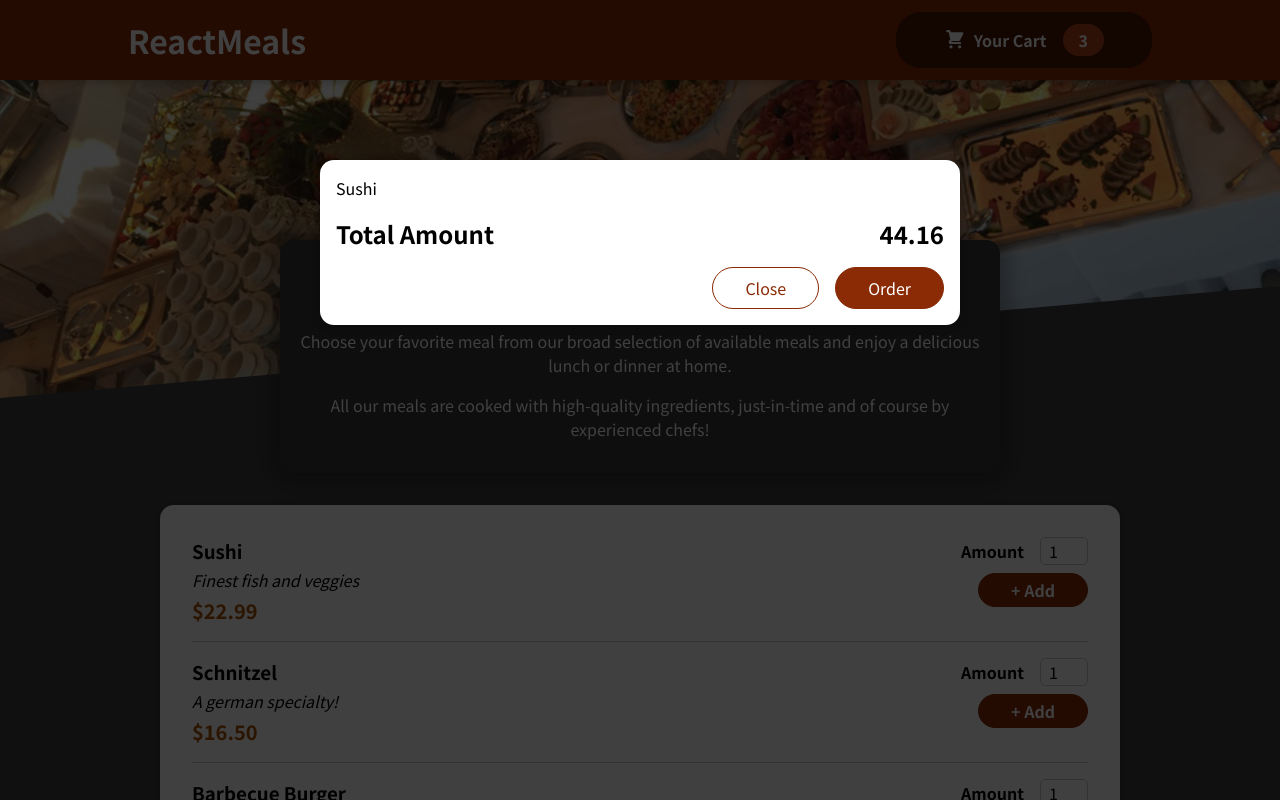
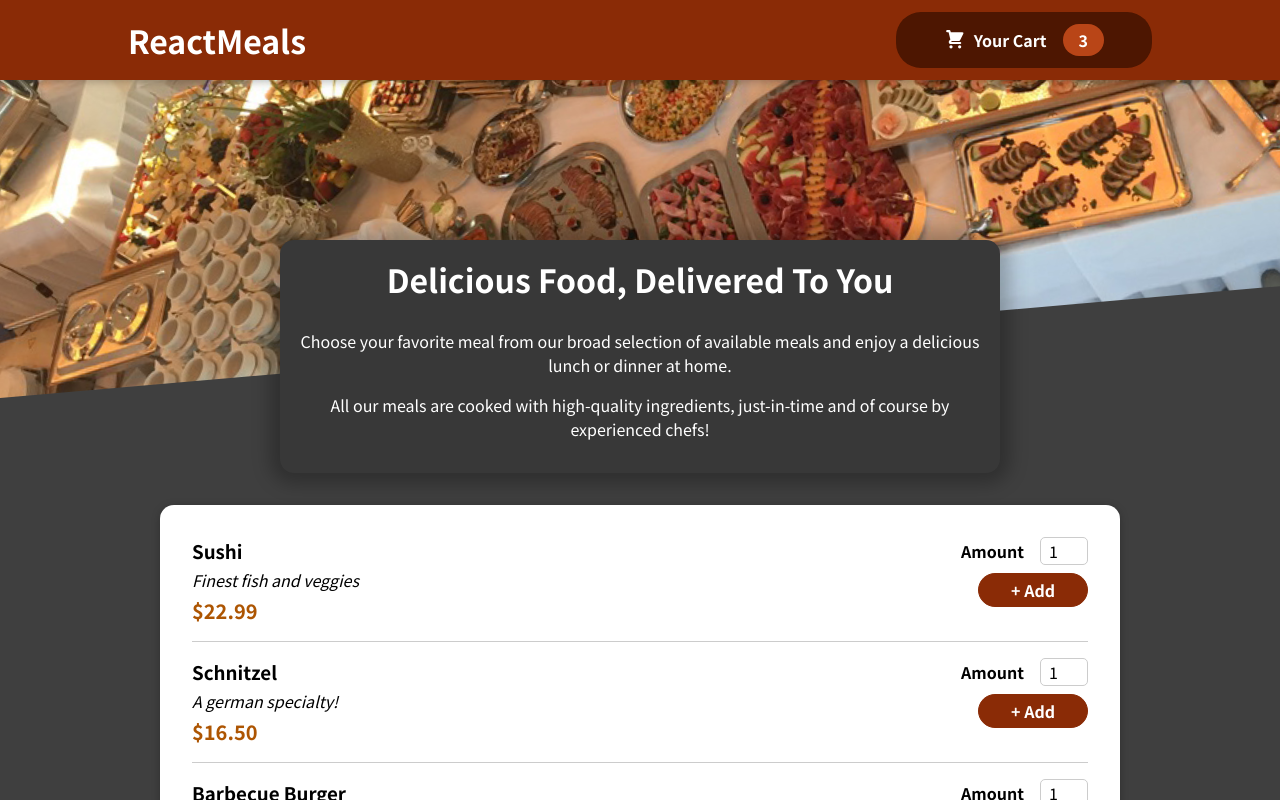
Before and after one commit to Abstract-ak/Food-Order-APP--SelfMade-main, a React (Create React App) app in the folder Food-Order-APP--SelfMade-main/: page / in a window 1280 px wide. Shown: the top 800 px of the page. Built offline with nearby package versions, Linux system fonts and the light colour scheme.

Commit message:
CartShow Handler

```diff
--- a/Food-Order-APP--SelfMade-main/src/App.js
+++ b/Food-Order-APP--SelfMade-main/src/App.js
@@ -1,13 +1,26 @@
-import { Fragment } from "react";
+import { Fragment, useState } from "react";
 import Header from "./components/Layout/Header";
 import Meals from "./components/Meals/Meals";
 import Cart from "./components/Cart/Cart";
 
 function App() {
+  const [cartIsShow, setCartIsShown] = useState(false);
+
+  const showCartHandler = () => {
+    setCartIsShown(!cartIsShow);
+
+  }
+
+  const hideCartHandler = () => {
+    setCartIsShown(false);
+  }
+
   return (
     <Fragment>
-      <Cart />
-      <Header />
+      {cartIsShow && <Cart onClose={hideCartHandler}/>}
+
+      {/* paas props function */}
+      <Header onShowCart={showCartHandler}/>
       <main>
         <Meals />
       </main>
--- a/Food-Order-APP--SelfMade-main/src/components/Cart/Cart.jsx
+++ b/Food-Order-APP--SelfMade-main/src/components/Cart/Cart.jsx
@@ -1,7 +1,7 @@
 import Modal from '../UI/Modal';
 import classes from './Cart.module.css';
 
-const Cart = () => {
+const Cart = (props) => {
     const cartItems = (
         <ul className= {classes['cart-items']}>
             {[{ id: 'c1', name: 'Sushi', amount: 2, price: 12.99 }].map(item =>
@@ -10,14 +10,15 @@
         </ul>
     );
     return (
-        <Modal>
+        <Modal onClose={props.onClose}>
             {cartItems}
             <div className={classes.total}>
                 <span>Total Amount</span>
                 <span>44.16</span>
             </div>
             <div className={classes.actions}>
-                <button className={classes['button--alt']}>Close</button>
+                <button className={classes['button--alt']} onClick={props.onClose}>
+                    Close</button>
                 <button className={classes.button}>Order</button>
             </div>
         </Modal>
--- a/Food-Order-APP--SelfMade-main/src/components/Layout/Header.jsx
+++ b/Food-Order-APP--SelfMade-main/src/components/Layout/Header.jsx
@@ -9,7 +9,7 @@
         <header className={classes.header}>
             <h1>ReactMeals</h1>
             {/* <button>Cart</button> */}
-            <HeaderCartButton />
+            <HeaderCartButton onClick={props.onShowCart}/>
         </header>
         <div className={classes['main-image']}>
             <img src={mealsImaage} alt='A table full of delicious food!' />
--- a/Food-Order-APP--SelfMade-main/src/components/Layout/HeaderCartButton.jsx
+++ b/Food-Order-APP--SelfMade-main/src/components/Layout/HeaderCartButton.jsx
@@ -2,9 +2,9 @@
 import CartIcon from '../Cart/CartIcon'
 import classes from './HeaderCartButton.module.css';
 
-const HeaderCartButton = () => {
+const HeaderCartButton = (props) => {
   return (
-    <button className={classes.button}>
+    <button className={classes.button} onClick={props.onClick}>
         <span className={classes.icon}>
             <CartIcon />
         </span>
--- a/Food-Order-APP--SelfMade-main/src/components/UI/Modal.jsx
+++ b/Food-Order-APP--SelfMade-main/src/components/UI/Modal.jsx
@@ -4,9 +4,8 @@
 // import { ReactDOM } from 'react-dom';
 import ReactDOM from "react-dom";
 
-const Backdrop = () => {
-    console.log("hello")
-    return <div className={classes.backdrop}></div>;
+const Backdrop = (props) => {
+    return <div className={classes.backdrop} onClick={props.onClose}/>;
   };
 
   const ModalOverlay = (props) => {
@@ -23,7 +22,7 @@
 const Modal = (props) => {
     return(
     <Fragment>
-        { ReactDOM.createPortal(<Backdrop/>, portalElement)}
+        { ReactDOM.createPortal(<Backdrop onClose={props.onClose}/>, portalElement)}
         { ReactDOM.createPortal(<ModalOverlay>{ props.children }</ModalOverlay>, portalElement)}
     </Fragment>
     )
```
